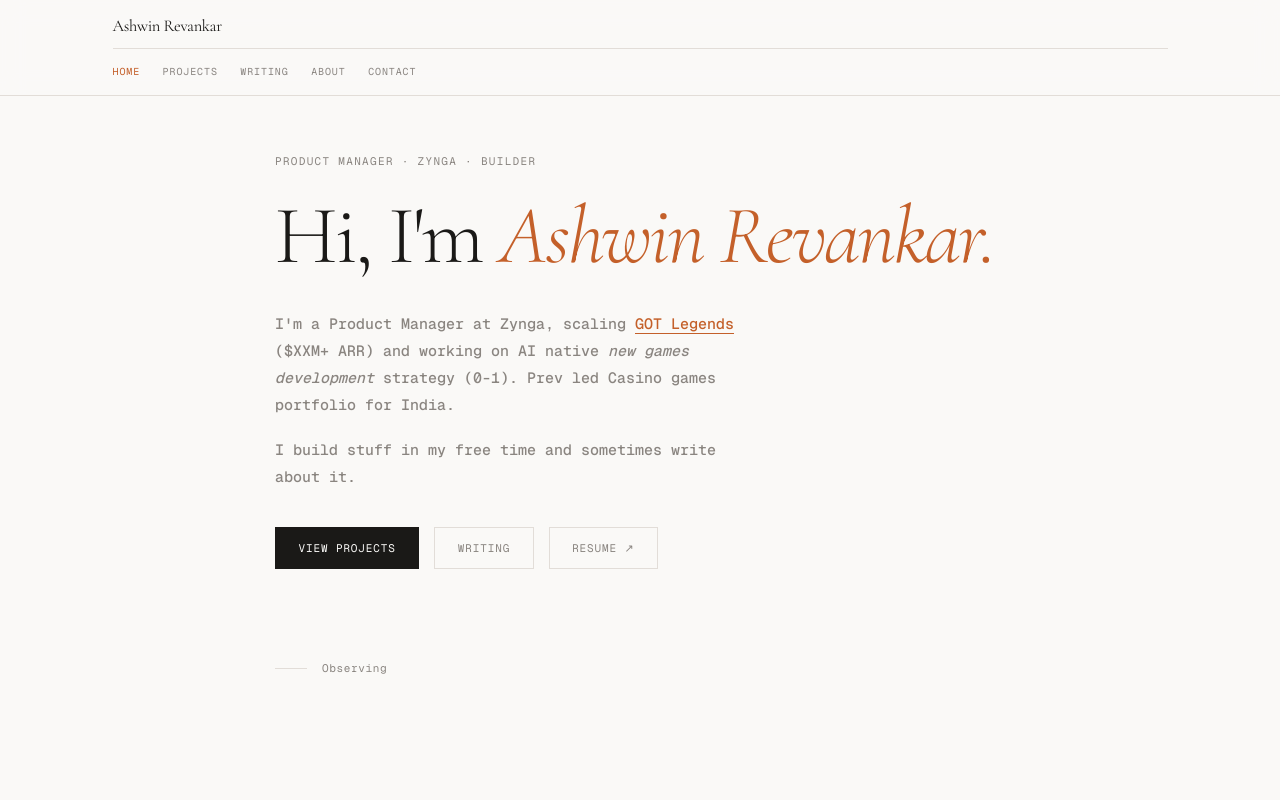
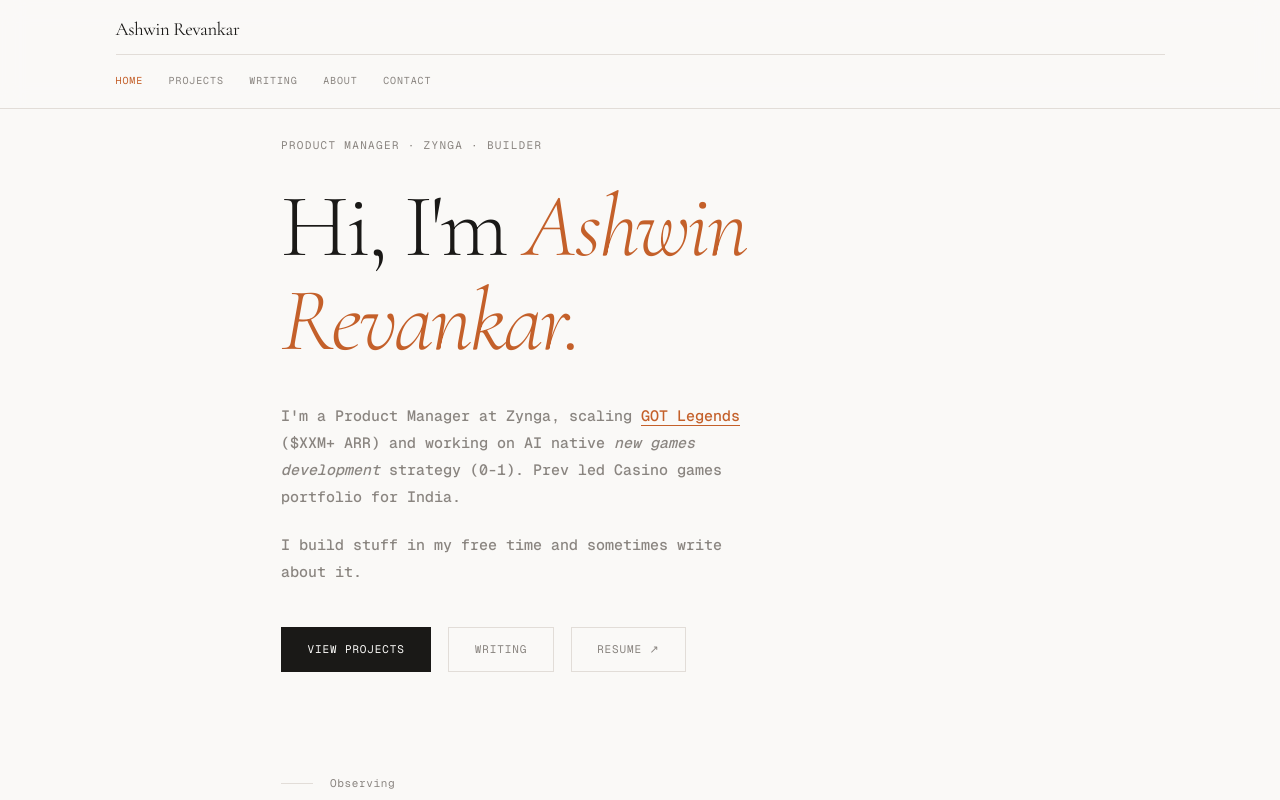
Before and after one commit to DivineLemur/ashwin-site, a Next.js app: page / in a window 1280 px wide. Shown: the top 800 px of the page. Built offline with nearby package versions, Linux system fonts and the light colour scheme.

Commit message:
increase font size and weight

```diff
--- a/src/app/globals.css
+++ b/src/app/globals.css
@@ -1,4 +1,4 @@
-@import url('https://fonts.googleapis.com/css2?family=Cormorant+Garamond:ital,wght@0,300;0,400;0,500;1,300;1,400&family=Geist+Mono:wght@300;400;500&display=swap');
+@import url('https://fonts.googleapis.com/css2?family=Cormorant+Garamond:ital,wght@0,300;0,400;0,500;0,600;1,300;1,400;1,500&family=Geist+Mono:wght@300;400;500&display=swap');
 
 @tailwind base;
 @tailwind components;
@@ -21,13 +21,14 @@
 
 html {
   scroll-behavior: smooth;
-  font-size: 15px;
+  font-size: 17px;
 }
 
 body {
   background: var(--bg);
   color: var(--text);
   font-family: var(--font-editorial);
+  font-weight: 400;
   line-height: 1.7;
   -webkit-font-smoothing: antialiased;
 }
```
